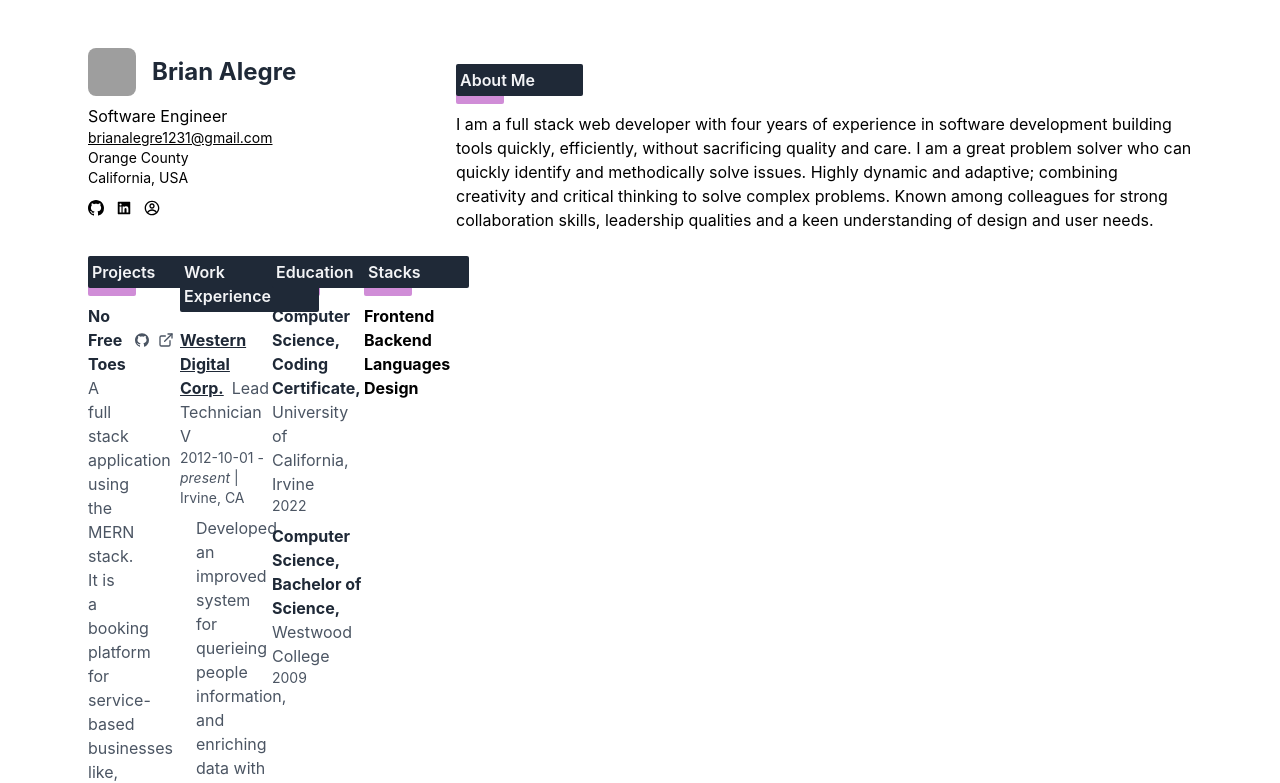
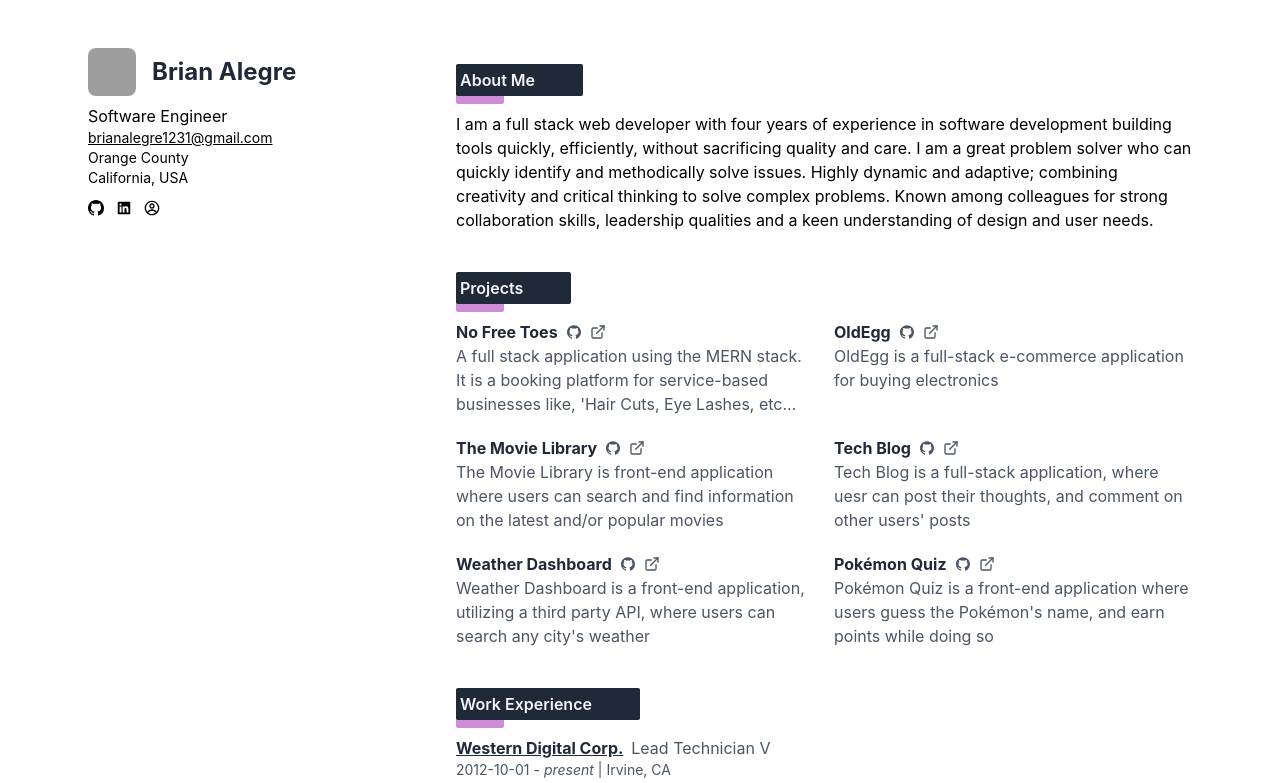
Before and after one commit to brianalegre/Resume, a React (Create React App) app: page / in a window 1280 px wide. Shown: the top 783 px of the page. Built offline with nearby package versions, Linux system fonts and the light colour scheme; grey boxes are pictures that could not be loaded.

Commit message:
Fixed formatting for all components

```diff
--- a/src/App.js
+++ b/src/App.js
@@ -20,11 +20,15 @@ function App() {
       <div class="max-w-6xl p-6 mx-auto flex-grow">
         <div class="grid grid-cols-12 gap-0 lg:gap-0 h-full mt-6">
           <Me resumeData={resumeData} />
-          <AboutMe />
-          <Projects resumeData={resumeData} />
-          <WorkExp resumeData={resumeData} />
-          <Education resumeData={resumeData} />
-          <Stacks resumeData={resumeData} />
+          <div class="lg:col-span-8 col-span-12 w-full h-full">
+            <div class="flex flex-col space-y-6">
+              <AboutMe />
+              <Projects resumeData={resumeData} />
+              <WorkExp resumeData={resumeData} />
+              <Education resumeData={resumeData} />
+              <Stacks resumeData={resumeData} />
+            </div>
+          </div>
         </div>
       </div>
     </main>
--- a/src/components/Projects.js
+++ b/src/components/Projects.js
@@ -15,8 +15,7 @@ function Projects(resumeData) {
     // Map through projects
     const projectList = projects.map((project, index) => {
         return (
-            <div key={project.name + index} className="grid grid-cols-2 gap-5">
-                <div className="col-span-2 lg:col-span-1 text-gray-600">
+            <div key={project.name + index} className="col-span-2 lg:col-span-1 text-gray-600">
                 <div className="flex items-center space-x-2">
                     <p className="font-bold text-gray-800">{project.name}</p>
                     <a aria-label="GitHub" href={project.githubUrl}><AiFillGithub className='hover:text-fuchsia-700' /> </a>
@@ -24,7 +23,6 @@ function Projects(resumeData) {
                 </div>
                 <p>{project.summary}</p>
             </div>
-            </div >
         )
     });
 
@@ -36,8 +34,10 @@ function Projects(resumeData) {
                 </p>
                 <div className="bg-fuchsia-700 absolute bg-opacity-50 w-12 top-4 z-10 h-6 rounded-sm"></div>
             </div>
+            <div className="grid grid-cols-2 gap-5">
                 {/* Display Projects */}
                 {projectList}
+            </div>
         </div>
     )
 
```
Lines whose indentation alone changed are shown as unchanged.
